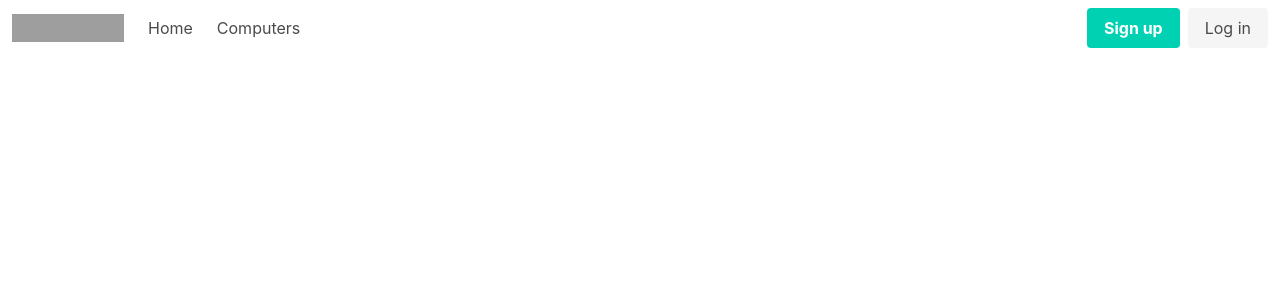
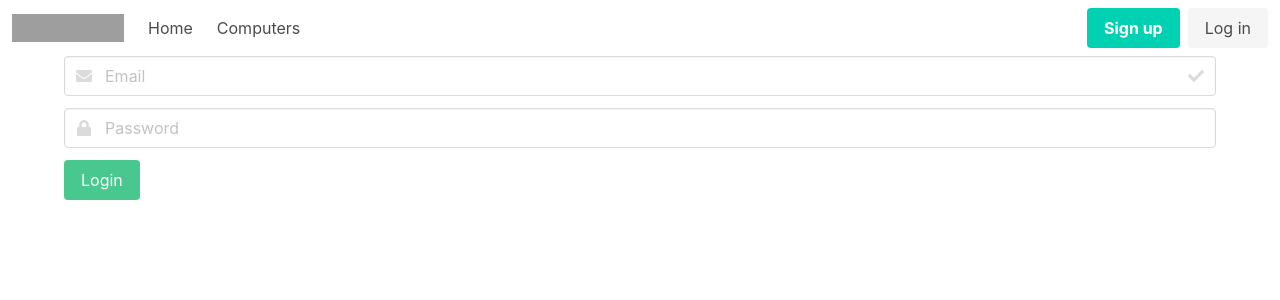
Before and after one commit to galantelorenzo97/CMOS, a Vue app in the folder client/: page /login in a window 1280 px wide. Shown: the top 300 px of the page. Built offline with nearby package versions, Linux system fonts and the light colour scheme; grey boxes are pictures that could not be loaded.

Commit message:
Login to Computers Screen Implemented

```diff
--- a/client/src/models/Computers.js
+++ b/client/src/models/Computers.js
@@ -3,6 +3,7 @@
  * Written by Engr. Lorenzo Galante
  */
 import {Locations} from './Locations';
+import { CurrentUser } from "./Users";
 
 export const Computer_Inventory = {
     "Active":[
--- a/client/src/router/index.js
+++ b/client/src/router/index.js
@@ -2,6 +2,8 @@
 import VueRouter from 'vue-router'
 import Home from '../views/Home.vue'
 import Computers from '../views/Computers.vue'
+import Login from '../views/Login.vue'
+import { CurrentUser } from '../models/Users'
 
 Vue.use(VueRouter)
 
@@ -22,7 +24,13 @@
   {
     path: '/computers',
     name: 'Computers',
-    component: Computers
+    component: Computers,
+    meta: {IsSecret: true}
+  },
+  {
+    path: '/login',
+    name: 'Login',
+    component: Login
   }
 ]
 
@@ -32,4 +40,9 @@
   routes
 })
 
+router.beforeEach( (to, from, next) => {
+  if ( to.meta.IsSecret && !CurrentUser ) next ("/login")
+  else next()
+});
+
 export default router
--- a/client/src/views/Login.vue
+++ b/client/src/views/Login.vue
@@ -43,7 +43,7 @@
       login(){
         try {
           Login(this.email, this.password);
-          this.$router.push('/game');
+          this.$router.push('/computers');
         } catch (error) {
           this.error = error;
         }
```
Also changed, not shown: 1 other file (tests, documents, lock files or other folders).
